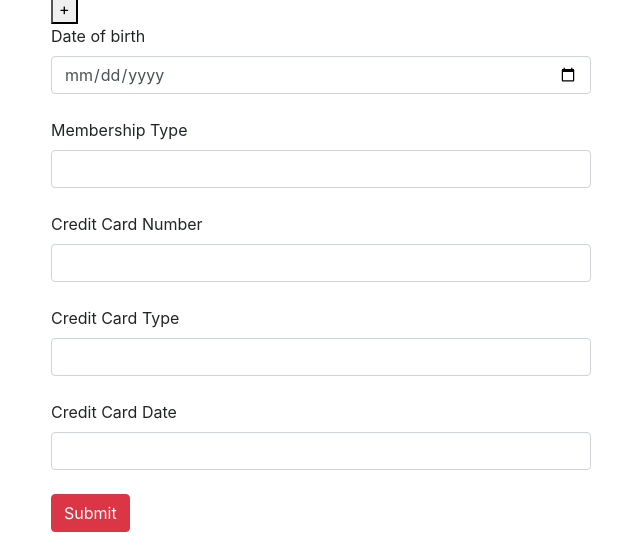
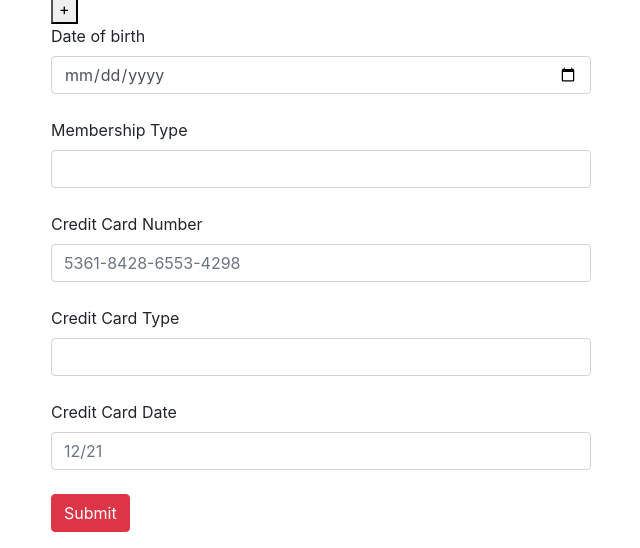
Before and after one commit to ahmadbagwi/registration, a CodeIgniter 4 app: template app/Views/page/registration.php in a window 1280 px wide. Shown: the part 658-1206 px from the top of the page, without its empty margins (34-674 px from the left). Run offline with PHP 8.4 and a stand-in for CodeIgniter, Linux system fonts and the light colour scheme; the template is opened without the code that fills it, so the values that code supplies are empty; some libraries are stand-ins or nearby versions.

Commit message:
create credit card validation, add  autocomplete for creditcard type

```diff
--- a/app/Views/page/registration.php
+++ b/app/Views/page/registration.php
@@ -8,6 +8,7 @@
     <script src="https://code.jquery.com/jquery-3.4.1.min.js" integrity="sha256-CSXorXvZcTkaix6Yvo6HppcZGetbYMGWSFlBw8HfCJo="crossorigin="anonymous"></script>
     <script src="https://cdn.jsdelivr.net/npm/jquery-validation@1.19.1/dist/jquery.validate.min.js"></script>
     <script src="https://code.jquery.com/ui/1.12.1/jquery-ui.js"></script>
+    <script src="https://cdn.jsdelivr.net/jquery.validation/1.16.0/additional-methods.min.js"></script>
   </head>
   <body>
   <?= \Config\Services::validation()->listErrors(); ?>
@@ -35,15 +36,15 @@
                       <button class="add_address">+</button>
                     </div>
                     <label for="dob">Date of birth</label>
-                    <input type="date" class="form-control" name="dob" required /><br />
+                    <input type="date" class="form-control" name="dob" /><br />
                     <label for="type">Membership Type</label>
-                    <input type="text" class="form-control" id="type" name="type" required /><br />
+                    <input type="text" class="form-control" id="type" name="type" /><br />
                     <label for="ccNumber">Credit Card Number</label>
-                    <input type="text" class="form-control" name="ccNumber" required /><br />
+                    <input type="text" class="form-control" name="ccNumber" placeholder="5361-8428-6553-4298" /><br />
                     <label for="ccType">Credit Card Type</label>
-                    <input type="text" class="form-control" name="ccType" required /><br />
+                    <input type="text" class="form-control" id="ccType" name="ccType"/><br />
                     <label for="ccDate">Credit Card Date</label>
-                    <input type="text" class="form-control" name="ccDate" required /><br />
+                    <input type="text" class="form-control" name="ccDate" placeholder="12/21"/><br />
                     <input type="submit" class = "btn btn-danger" name="submit" value="Submit" />
                 </form>
             </div>
@@ -75,7 +76,10 @@
       toc: "required",
       dob: "required",
       type: "required",
-      ccNumber: "required",
+      ccNumber: {
+        required: true,
+        creditcard: true
+      },
       ccType: "required",
       ccDate: "required",
     },
@@ -88,7 +92,10 @@
       toc: "Please accept the Term and Condition",
       dob: "Please fill valid date of birth",
       type: "Select your membership type",
-      ccNumber: "Input valid credit card number",
+      ccNumber: {
+        required:  "Input credit card number spart by -",
+        creditcard: "Please input valid credit card number",
+      },
       ccType: "Input valid credit card type",
       ccDate: "Input valid credit card date",
     }
@@ -127,6 +134,14 @@
     $( "#type" ).autocomplete({
       source: membershipType
     });
+
+    var ccType = [
+      "Visa",
+      "Master Card"
+    ];
+    $( "#ccType" ).autocomplete({
+      source: ccType
+    });
   } );
   </script>
 </html>
```
